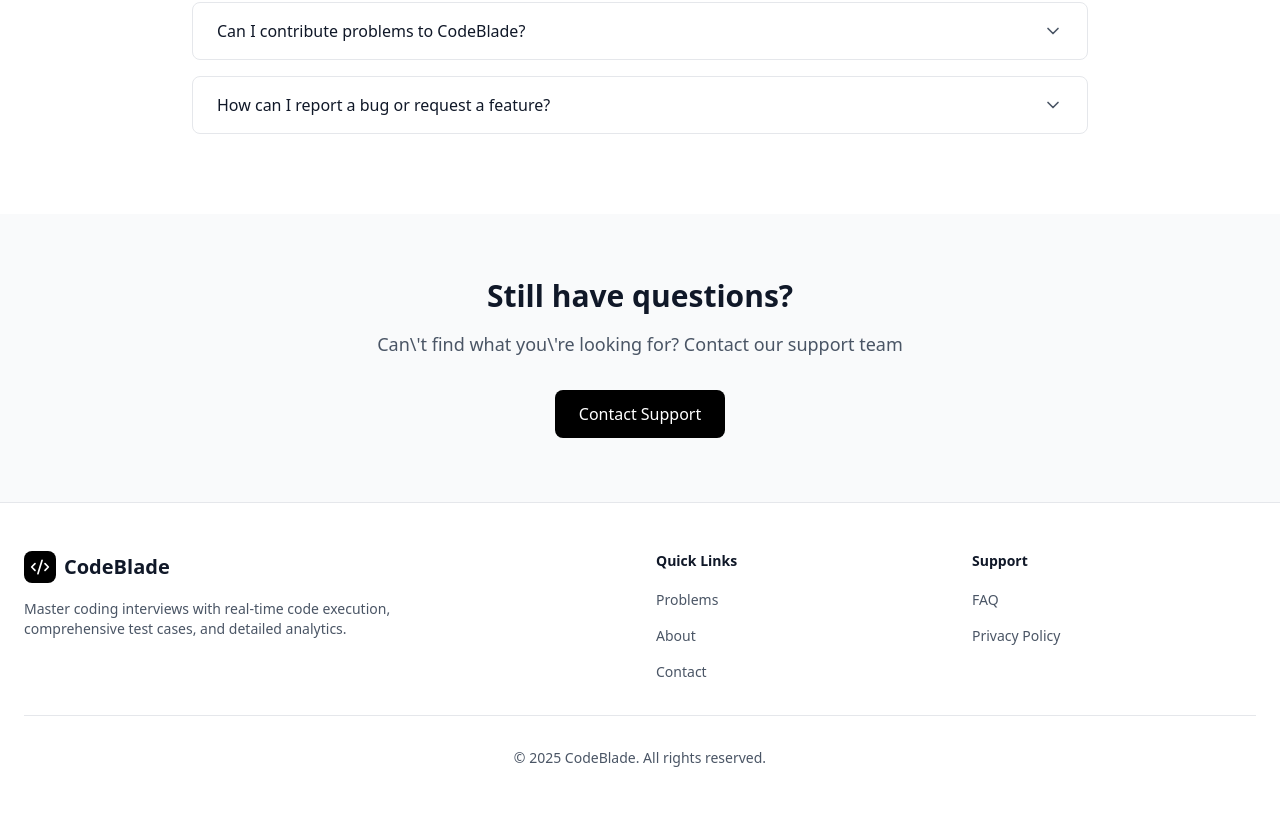
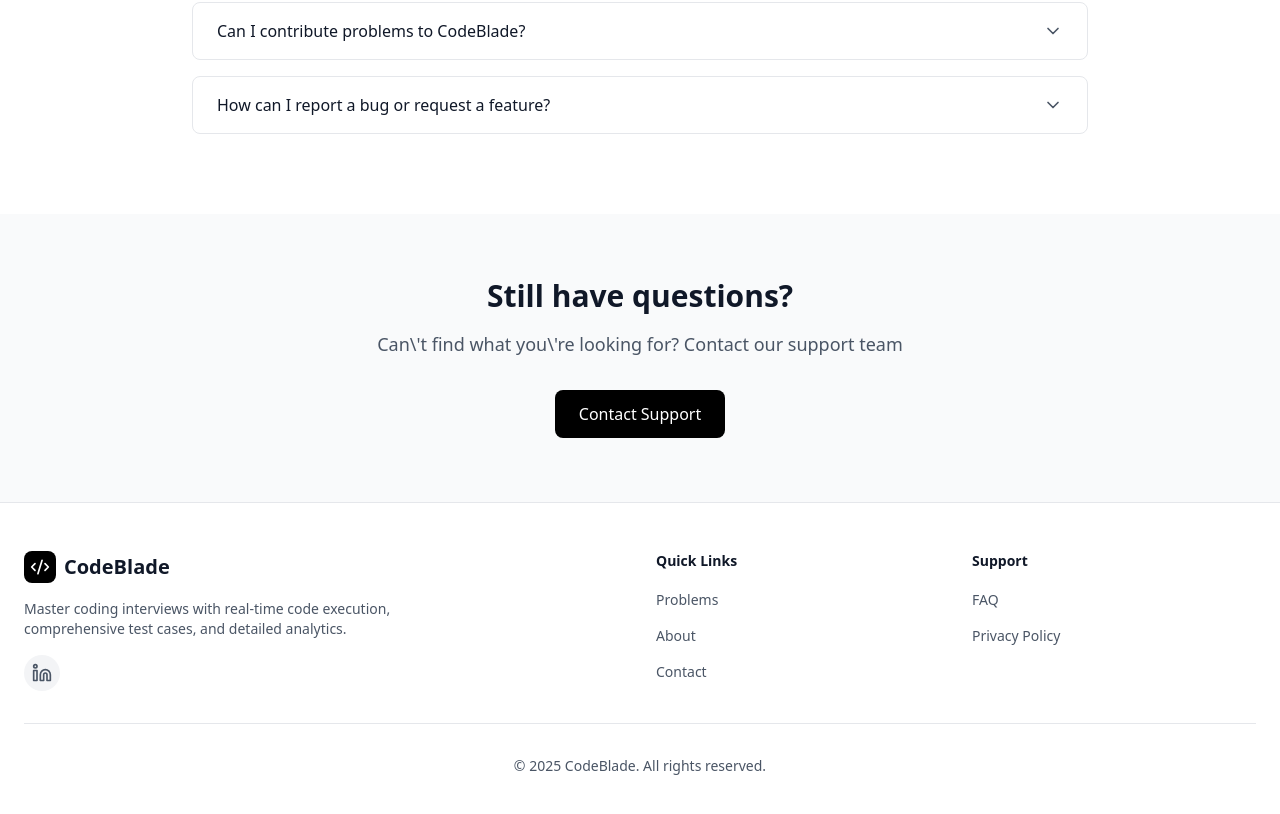
Before and after one commit to Chetanpatidar56/Codeblade, a React (Vite) app in the folder frontend/: page /faq in a window 1280 px wide. Shown: the part 1278-2092 px from the top of the page. Built offline with nearby package versions, Linux system fonts and the light colour scheme; no server answers.

Commit message:
added linkedin link

```diff
--- a/frontend/src/components/About.jsx
+++ b/frontend/src/components/About.jsx
@@ -1,7 +1,7 @@
 import React, { useState, useEffect } from 'react';
 import { useNavigate, Link } from 'react-router-dom';
 import { useSelector } from 'react-redux';
-import { Zap, Bot, Trophy, Code2, Moon, Sun, ArrowRight } from 'lucide-react';
+import { Zap, Bot, Trophy, Code2, Moon, Sun, ArrowRight, Linkedin } from 'lucide-react';
 
 const About = () => {
   const navigate = useNavigate();
@@ -280,6 +280,15 @@ const About = () => {
               }`}>
                 Master coding interviews with real-time code execution, comprehensive test cases, and detailed analytics.
               </p>
+              <a
+                href="https://www.linkedin.com/in/chetan-patidar250"
+                target="_blank"
+                rel="noopener noreferrer"
+                className={`inline-flex items-center justify-center w-9 h-9 rounded-full transition-colors ${darkMode ? 'bg-[#333] text-gray-400 hover:bg-[#0077b5] hover:text-white' : 'bg-gray-100 text-gray-600 hover:bg-[#0077b5] hover:text-white'}`}
+                aria-label="LinkedIn Profile"
+>
+                <Linkedin className="w-5 h-5" />
+                </a>
             </div>
 
             <div>
--- a/frontend/src/components/Contact.jsx
+++ b/frontend/src/components/Contact.jsx
@@ -1,7 +1,7 @@
 import React, { useState, useEffect } from 'react';
 import { Link } from 'react-router-dom';
 import { useSelector } from 'react-redux';
-import { Code2, Moon, Sun, Mail, MapPin, Phone, Send } from 'lucide-react';
+import { Code2, Moon, Sun, Mail, MapPin, Phone, Send, Linkedin} from 'lucide-react';
 import axios from '../client/axiosClient';
 
 const Contact = () => {
@@ -299,6 +299,16 @@ const Contact = () => {
               <p className={`text-sm mb-4 max-w-md ${darkMode ? 'text-gray-400' : 'text-gray-600'}`}>
                 Master coding interviews with real-time code execution, comprehensive test cases, and detailed analytics.
               </p>
+              <a
+                href="https://www.linkedin.com/in/chetan-patidar250"
+                target="_blank"
+                rel="noopener noreferrer"
+                className={`inline-flex items-center justify-center w-9 h-9 rounded-full transition-colors ${darkMode ? 'bg-[#333] text-gray-400 hover:bg-[#0077b5] hover:text-white' : 'bg-gray-100 text-gray-600 hover:bg-[#0077b5] hover:text-white'}`}
+                aria-label="LinkedIn Profile"
+>
+                <Linkedin className="w-5 h-5" />
+                </a>
+
             </div>
 
             <div>
--- a/frontend/src/components/FAQ.jsx
+++ b/frontend/src/components/FAQ.jsx
@@ -1,7 +1,7 @@
 import React, { useState, useEffect } from 'react';
 import { Link } from 'react-router-dom';
 import { useSelector } from 'react-redux';
-import { Code2, Moon, Sun, Search, ChevronDown, ThumbsUp, ThumbsDown } from 'lucide-react';
+import { Code2, Moon, Sun, Search, ChevronDown, ThumbsUp, ThumbsDown, Linkedin } from 'lucide-react';
 
 
 const FAQ = () => {
@@ -370,6 +370,15 @@ const FAQ = () => {
               <p className={`text-sm mb-4 max-w-md ${darkMode ? 'text-gray-400' : 'text-gray-600'}`}>
                 Master coding interviews with real-time code execution, comprehensive test cases, and detailed analytics.
               </p>
+              <a
+                href="https://www.linkedin.com/in/chetan-patidar250"
+                target="_blank"
+                rel="noopener noreferrer"
+                className={`inline-flex items-center justify-center w-9 h-9 rounded-full transition-colors ${darkMode ? 'bg-[#333] text-gray-400 hover:bg-[#0077b5] hover:text-white' : 'bg-gray-100 text-gray-600 hover:bg-[#0077b5] hover:text-white'}`}
+                aria-label="LinkedIn Profile"
+>
+                <Linkedin className="w-5 h-5" />
+                </a>
             </div>
 
             <div>
--- a/frontend/src/components/PrivacyPolicy.jsx
+++ b/frontend/src/components/PrivacyPolicy.jsx
@@ -1,7 +1,7 @@
 import React, { useState, useEffect } from 'react';
 import { Link } from 'react-router-dom';
 import { useSelector } from 'react-redux';
-import { Code2, Moon, Sun, Calendar, Shield } from 'lucide-react';
+import { Code2, Moon, Sun, Calendar, Shield,Linkedin} from 'lucide-react';
 
 
 const PrivacyPolicy = () => {
@@ -304,6 +304,14 @@ We are committed to resolving any privacy concerns you may have and will respond
               <p className={`text-sm mb-4 max-w-md ${darkMode ? 'text-gray-400' : 'text-gray-600'}`}>
                 Master coding interviews with real-time code execution, comprehensive test cases, and detailed analytics.
               </p>
+              <a
+                 href="https://www.linkedin.com/in/chetan-patidar250"
+                target="_blank"
+                rel="noopener noreferrer"
+                className={`inline-flex items-center justify-center w-9 h-9 rounded-full transition-colors ${darkMode ? 'bg-[#333] text-gray-400 hover:bg-[#0077b5] hover:text-white' : 'bg-gray-100 text-gray-600 hover:bg-[#0077b5] hover:text-white'}`}
+                aria-label="LinkedIn Profile">
+                <Linkedin className="w-5 h-5" />
+            </a>
             </div>
 
             <div>
```
